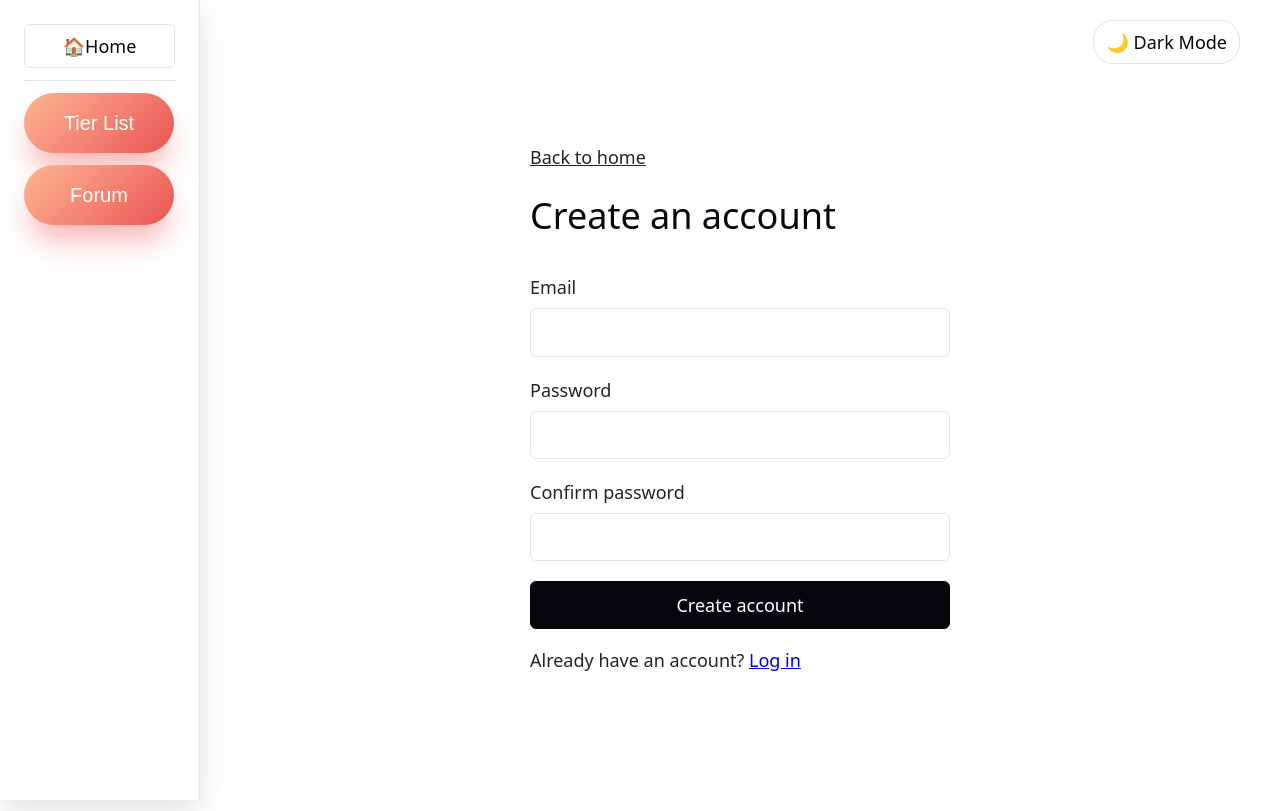
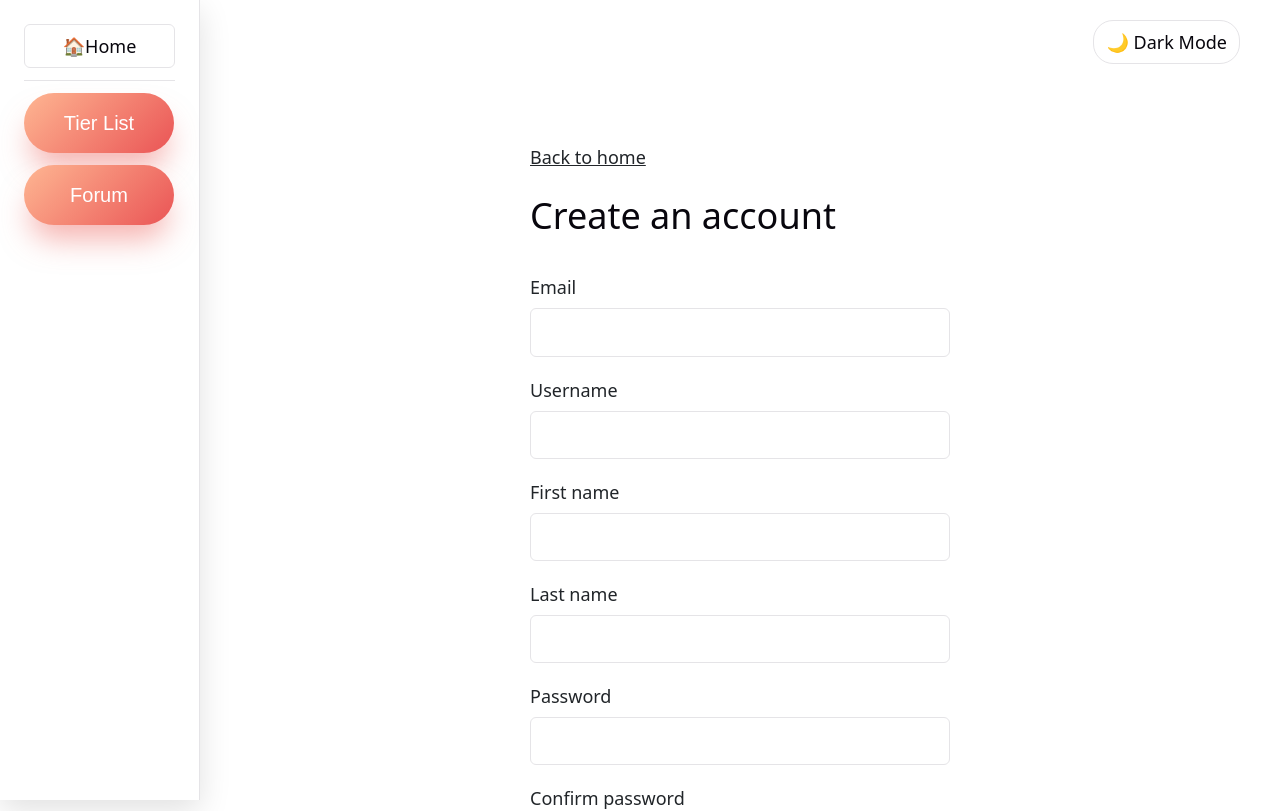
Before and after one commit to andreikeanandavid828-star/musicon, a React (Vite) app: page /signup in a window 1280 px wide. Shown: the top 811 px of the page. Built offline with nearby package versions, Linux system fonts and the light colour scheme.

Commit message:
added firstname, username, lastname to signup

```diff
--- a/src/SignUp.jsx
+++ b/src/SignUp.jsx
@@ -16,6 +16,9 @@ export default function SignUp() {
     const email = String(formData.get('email')).trim();
     const password = String(formData.get('password'));
     const confirmation = String(formData.get('confirmPassword'));
+    const username = String(formData.get('username')).trim();
+    const firstName = String(formData.get('firstName')).trim();
+    const lastName = String(formData.get('lastName')).trim();
 
     setError('');
     setCreated(false);
@@ -41,6 +44,9 @@ export default function SignUp() {
           body: JSON.stringify({
             email,
             password,
+            username,
+            firstName,
+            lastName,
           }),
         },
       );
@@ -83,6 +89,36 @@ export default function SignUp() {
           name="email"
           type="email"
           autoComplete="email"
+          required
+        />
+
+        <label htmlFor="signup-username">Username</label>
+        <input
+          className="form-input"
+          id="signup-username"
+          name="username"
+          type="text"
+          autoComplete="username"
+          required
+        />
+
+        <label htmlFor="signup-first-name">First name</label>
+        <input
+          className="form-input"
+          id="signup-first-name"
+          name="firstName"
+          type="text"
+          autoComplete="given-name"
+          required
+        />
+
+        <label htmlFor="signup-last-name">Last name</label>
+        <input
+          className="form-input"
+          id="signup-last-name"
+          name="lastName"
+          type="text"
+          autoComplete="family-name"
           required
         />
 
```
Also changed, not shown: 1 other file (tests, documents, lock files or other folders).
